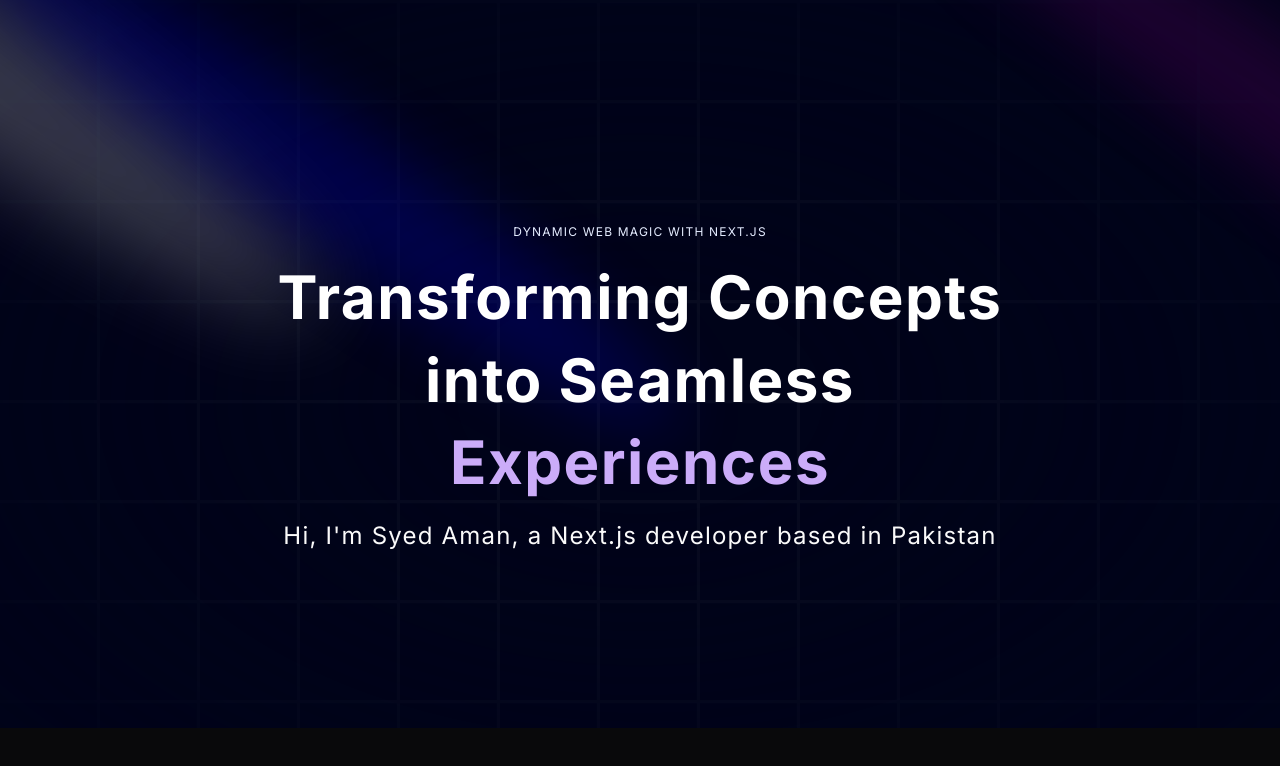
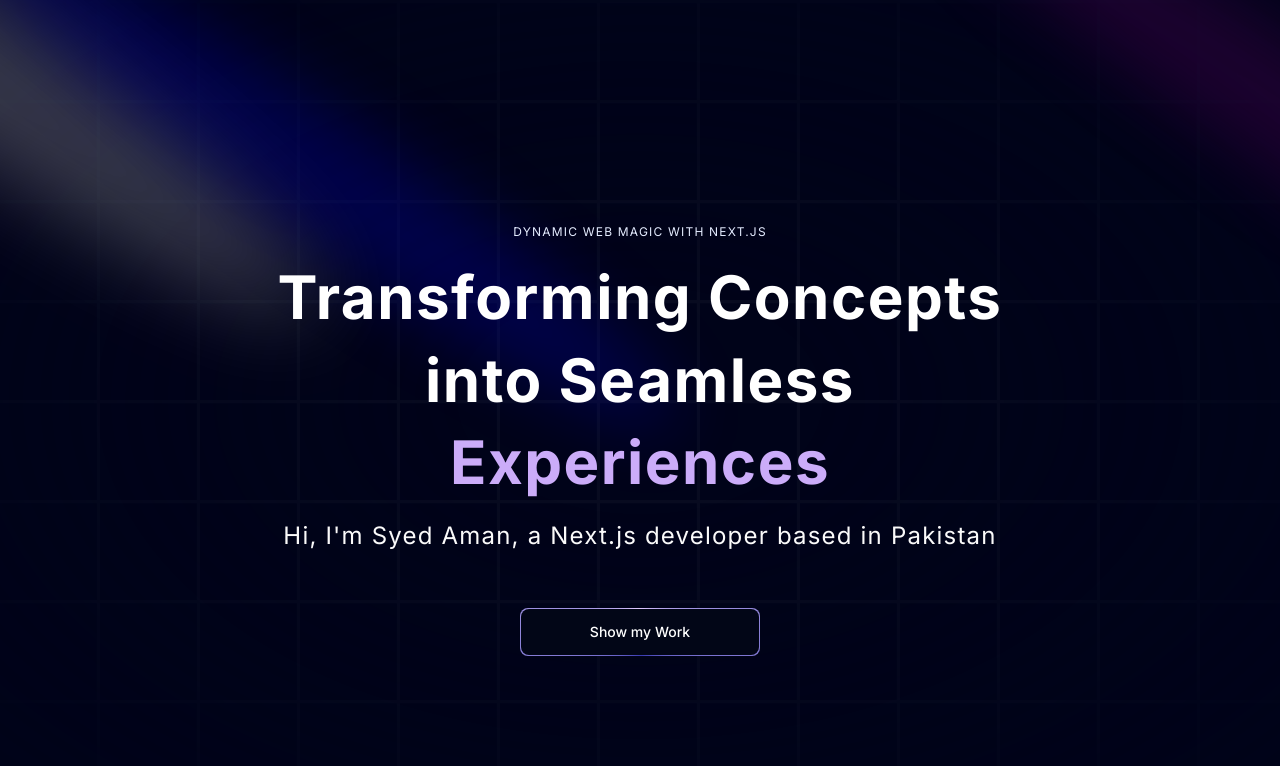
Before and after one commit to amanxsyed/Portfolio, a Next.js app in the folder portfolio/: page / in a window 1280 px wide. Shown: the top 766 px of the page. Built offline with nearby package versions, Linux system fonts and the light colour scheme.

Commit message:
add MagicButton component and integrate it into Hero; update TextGenerateEffect duration

```diff
--- a/portfolio/components/Hero.tsx
+++ b/portfolio/components/Hero.tsx
@@ -1,3 +1,4 @@
+import MagicButton from "./ui/MagicButton";
 import { Spotlight } from "./ui/Spotlight";
 import { TextGenerateEffect } from "./ui/TextGenerateEffect";
 
@@ -24,6 +25,11 @@
           <h2 className="uppercase  tracking-widest text-xs text-center text-blue-100 max-w-80 ">Dynamic Web Magic with Next.js</h2>
           <TextGenerateEffect words="Transforming Concepts into Seamless Experiences" className="text-[40px] md:text-5xl lg:text-6xl text-center" />
           <p className="text-center md:tracking-wider mb-4 text-sm mb:text-lg lg:text-2xl ">Hi, I&apos;m Syed Aman, a Next.js developer based in Pakistan</p>
+          <a href="#about">
+            <MagicButton
+              title="Show my Work"
+            />
+          </a>
         </div>
       </div>
     </div>
--- /dev/null
+++ b/portfolio/components/ui/MagicButton.tsx
@@ -0,0 +1,28 @@
+import React from "react";
+
+const MagicButton = ({
+  title,
+  icon,
+  position,
+  handleClick,
+  otherClasses,
+}: {
+  title: string;
+  icon: React.ReactNode;
+  position: string;
+  handleClick?: () => void;
+  otherClasses?: string;
+}) => {
+  return (
+    <button className="relative inline-flex h-12 w0full overflow-hidden rounded-lg p-[1px] focus:outline-none md:w-60 md:mt-10 ">
+      <span className="absolute inset-[-1000%] animate-[spin_2s_linear_infinite] bg-[conic-gradient(from_90deg_at_50%_50%,#E2CBFF_0%,#393BB2_50%,#E2CBFF_100%)]" />
+      <span className={`inline-flex h-full w-full cursor-pointer items-center justify-center rounded-lg bg-slate-950 px-7 text-sm font-medium text-white backdrop-blur-3xl ${otherClasses}`}>
+        {position === "left" && icon}
+        {title}
+        {position === "right" && icon}
+      </span>
+    </button>
+  );
+};
+
+export default MagicButton;
--- a/portfolio/components/ui/TextGenerateEffect.tsx
+++ b/portfolio/components/ui/TextGenerateEffect.tsx
@@ -6,13 +6,9 @@
 export const TextGenerateEffect = ({
   words,
   className,
-  filter = true,
-  duration = 0.5,
 }: {
   words: string;
   className?: string;
-  filter?: boolean;
-  duration?: number;
 }) => {
   const [scope, animate] = useAnimate();
   let wordsArray = words.split(" ");
@@ -21,10 +17,9 @@
       "span",
       {
         opacity: 1,
-        filter: filter ? "blur(0px)" : "none",
       },
       {
-        duration: duration ? duration : 1,
+        duration: 2,
         delay: stagger(0.2),
       }
     );
@@ -37,7 +32,9 @@
           return (
             <motion.span
               key={word + idx}
-              className={`${idx > 3 ? 'text-purple':'dark:text-white text-black' } opacity-0`}
+              className={`${
+                idx > 3 ? "text-purple" : "dark:text-white text-black"
+              } opacity-0`}
               // style={{
               //   filter: filter ? "blur(10px)" : "none",
               // }}
```
